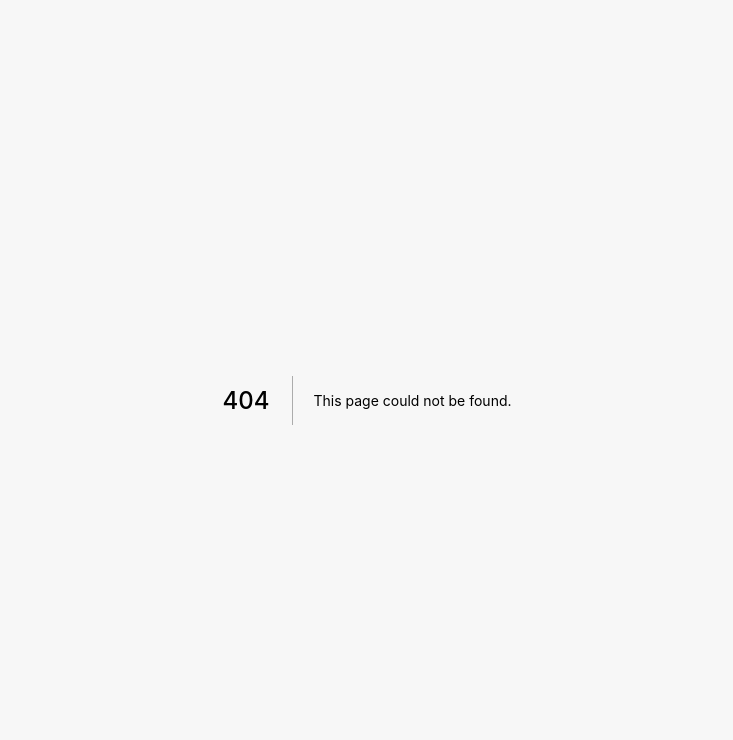
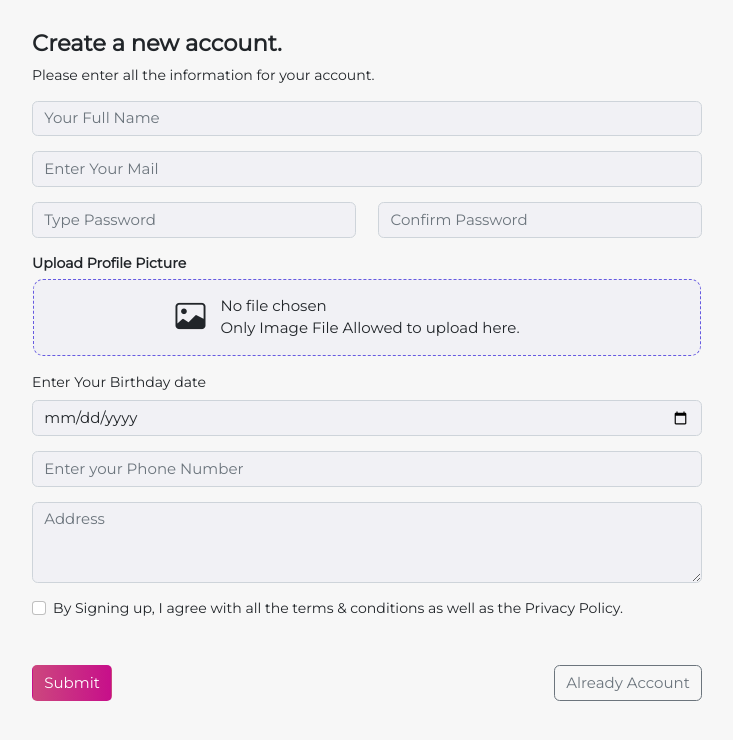
Before and after one commit to ashiqul33/melody, a Next.js app: page /register in a window 1280 px wide. Before the commit this address had no page. Shown: the top 740 px of the page, without its empty margins (273-1006 px from the left). Built offline with nearby package versions, Linux system fonts and the light colour scheme.

Commit message:
add component register

```diff
--- /dev/null
+++ b/pages/register/index.tsx
@@ -0,0 +1,134 @@
+import React from "react";
+
+const Register = () => {
+  return (
+    <div>
+      <div className="signup_page">
+        <div className="signup_form_section">
+          <h4 className="fw-bolder">Create a new account.</h4>
+          <p>Please enter all the information for your account.</p>
+          <form>
+            <div className="mb-3">
+              <input
+                type="text"
+                className="form-control bg-gray shadow-none"
+                placeholder="Your Full Name"
+              />
+            </div>
+            <div className="mb-3">
+              <input
+                type="email"
+                className="form-control bg-gray shadow-none"
+                placeholder="Enter Your Mail"
+              />
+            </div>
+            <div className="row row-cols-1 row-cols-sm-2 mb-3">
+              <div className="col">
+                <input
+                  type="password"
+                  className="form-control bg-gray shadow-none"
+                  placeholder="Type Password"
+                />
+              </div>
+              <div className="col">
+                <input
+                  type="password"
+                  className="form-control bg-gray shadow-none"
+                  placeholder="Confirm Password"
+                />
+              </div>
+            </div>
+            <p className="fw-bold mb-1">Upload Profile Picture</p>
+            <label htmlFor="file" className="w-100 btn shadow-none p-0 mb-3">
+              <div className="box-input bg-gray">
+                <i className="bi bi-image"></i>
+                <div>
+                  <input
+                    type="file"
+                    accept="image/*"
+                    id="file"
+                    className="box-file"
+                  />
+                  <span className="d-block">
+                    Only Image File Allowed to upload here.
+                  </span>
+                </div>
+              </div>
+            </label>
+            <div className="mb-3">
+              <label className="form-label">Enter Your Birthday date</label>
+              <input type="date" className="form-control bg-gray shadow-none" />
+            </div>
+            <div className="mb-3">
+              <input
+                type="text"
+                className="form-control bg-gray shadow-none"
+                placeholder="Enter your Phone Number"
+              />
+            </div>
+            <div className="mb-3">
+              <textarea
+                rows={3}
+                className="form-control bg-gray shadow-none"
+                placeholder="Address"
+              ></textarea>
+            </div>
+            <div className="form-check mb-5">
+              <input
+                className="form-check-input shadow-none"
+                type="checkbox"
+                value=""
+                id="flexCheckDefault"
+              />
+              <label className="form-check-label" htmlFor="flexCheckDefault">
+                By Signing up, I agree with all the terms & conditions as well
+                as the Privacy Policy.
+              </label>
+            </div>
+            <div className="d-flex justify-content-between">
+              <button
+                type="button"
+                className="btn btn_submit"
+                data-bs-toggle="modal"
+                data-bs-target="#congratulationModal"
+              >
+                Submit
+              </button>
+              <button type="button" className="btn btn-outline-secondary">
+                Already Account
+              </button>
+            </div>
+          </form>
+        </div>
+      </div>
+
+      {/*<div className="modal fade" id="congratulationModal" tabIndex="-1"*/}
+      {/*     aria-labelledby="congratulationModalLabel"*/}
+      {/*     aria-hidden="true">*/}
+      {/*    <div className="modal-dialog modal-dialog-centered">*/}
+      {/*        <div className="modal-content" style="border-radius: 14px;">*/}
+      {/*            <div className="text-end p-2">*/}
+      {/*                <button type="button" className="btn-close shadow-none" data-bs-dismiss="modal"*/}
+      {/*                        aria-label="Close"></button>*/}
+      {/*            </div>*/}
+
+      {/*            <div className="modal-body ps-5 pe-5">*/}
+      {/*                <div className="text-center">*/}
+      {/*                    <img src={congratulatiosGif} width="250" height="200"/>*/}
+      {/*                    <h4 className="text-congratulation">Congratulation!</h4>*/}
+      {/*                    <p>Your account has been successfully created.<br/>*/}
+      {/*                        Please check your mailbox.</p>*/}
+      {/*                </div>*/}
+      {/*                <div className="mb-3 text-center">*/}
+      {/*                    <button className="btn Apply_btn border-0 shadow-none ps-5 pe-5" type="submit">Login*/}
+      {/*                    </button>*/}
+      {/*                </div>*/}
+      {/*            </div>*/}
+      {/*        </div>*/}
+      {/*    </div>*/}
+      {/*</div>*/}
+    </div>
+  );
+};
+
+export default Register;
```
